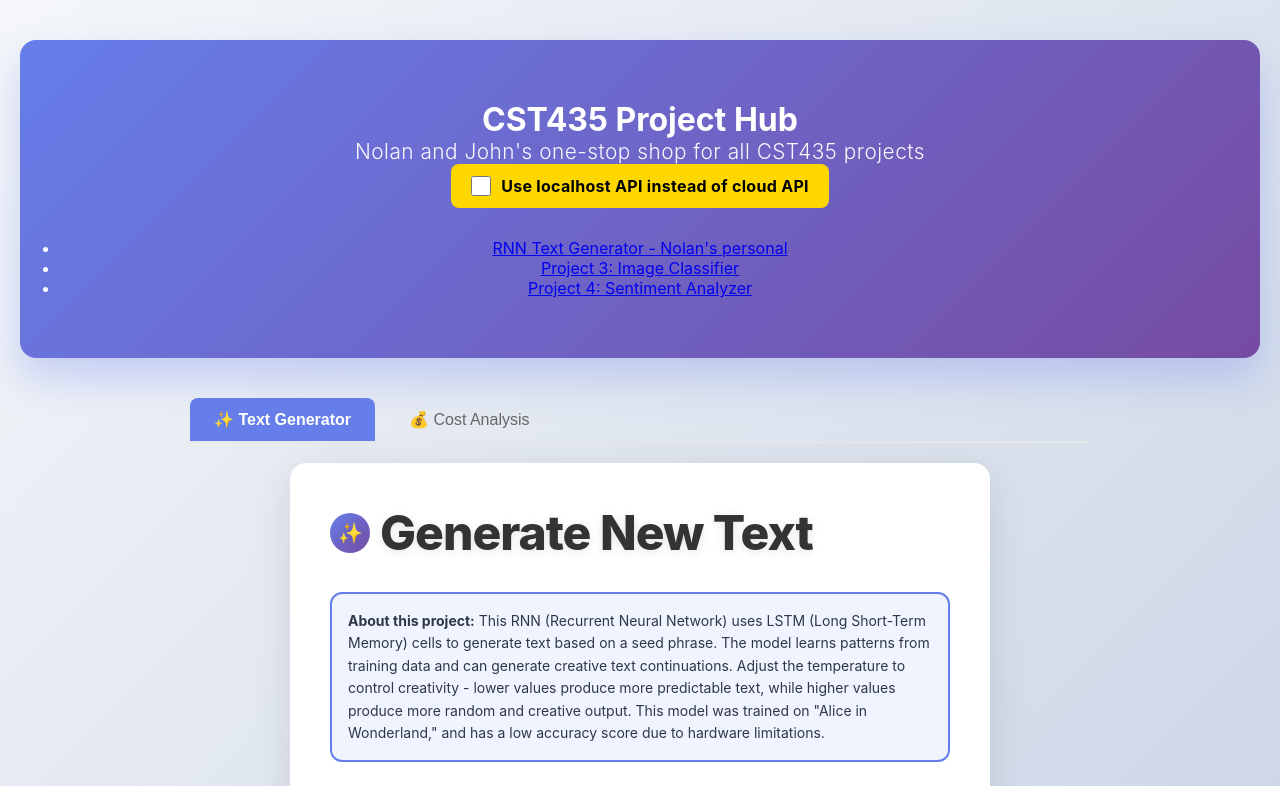
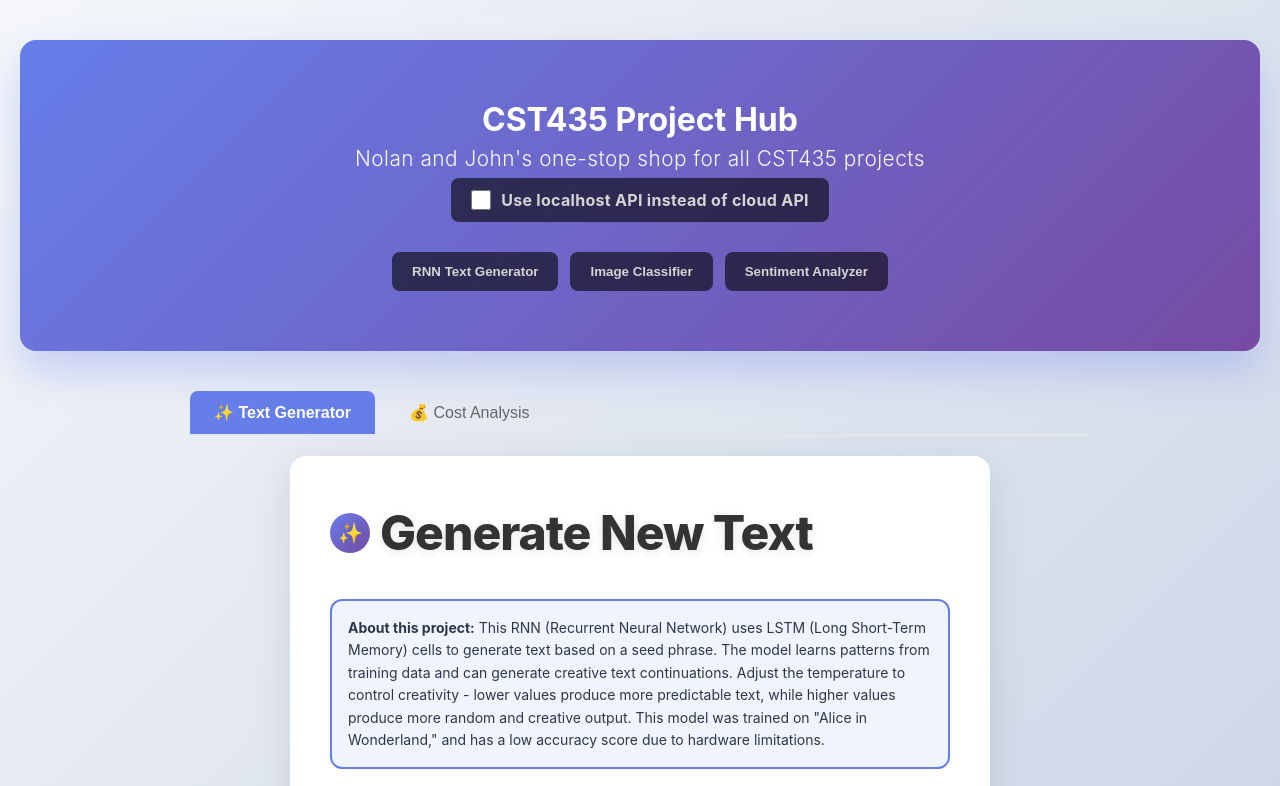
Before and after one commit to nolanrd04/CST-435-Project-Hub, a React (Create React App) app in the folder frontend/: page / in a window 1280 px wide. Shown: the top 786 px of the page. Built offline with nearby package versions, Linux system fonts and the light colour scheme.

Commit message:
attempting to run hub with new UI and conversion to pytorch 1.0

```diff
--- a/frontend/src/App.css
+++ b/frontend/src/App.css
@@ -35,6 +35,7 @@
   font-weight: 800;
   letter-spacing: -1px;
   text-shadow: 0 2px 10px rgba(0, 0, 0, 0.1);
+  padding: 7px 0;
 }
 
 .subtitle {
@@ -43,6 +44,7 @@
   font-weight: 300;
   opacity: 0.95;
   letter-spacing: 0.5px;
+  padding: 7px 0;
 }
 
 /* Form Container */
@@ -57,6 +59,8 @@
   margin: 0 auto 30px;
   animation: fadeIn 0.6s ease-out 0.2s backwards;
 }
+
+
 
 @keyframes fadeIn {
   from {
@@ -138,6 +142,15 @@ label .required {
   align-items: center;
   gap: 8px;
 }
+  .button-link-to-projects{
+    background-color: #00000095;
+    color: #d4d4d4ff;
+    padding: 12px 20px;
+    border-radius: 8px;
+    font-weight: bold;
+    border: none;
+    cursor: pointer;
+  }
 
 .button:hover:not(:disabled) {
   transform: translateY(-2px);
--- a/frontend/src/App.tsx
+++ b/frontend/src/App.tsx
@@ -1,93 +1,101 @@
 import React, { useState, useEffect } from 'react';
-import TextGenerator from './components/TextGenerator';
-import ImageClassifier from './components/ImageClassifier';
-import SentimentAnalyzer from './projects/Project4/SentimentAnalyzer';
-
-type ProjectType = 'rnn' | 'cnn' | 'sentiment';
+import { BrowserRouter as Router, Route, Routes, Link } from 'react-router-dom';
+import TextGenerator from './projects/projectRNN/TextGenerator.tsx';
+import ImageClassifier from './projects/Project3/ImageClassifier.tsx';
+import SentimentAnalyzer from './projects/Project4/SentimentAnalyzer.tsx';
+import './App.css';
 
 function App() {
-  const [activeProject, setActiveProject] = useState<ProjectType>('rnn');
   const [useLocalAPI, setUseLocalAPI] = useState(() => {
-    // Load preference from localStorage
     const saved = localStorage.getItem('useLocalAPI');
     return saved ? JSON.parse(saved) : false;
   });
 
-  // Save preference to localStorage whenever it changes
   useEffect(() => {
     localStorage.setItem('useLocalAPI', JSON.stringify(useLocalAPI));
-    // Also update the global API config
-    window.localStorage.setItem('API_MODE', useLocalAPI ? 'local' : 'deployed');
+    localStorage.setItem('API_MODE', useLocalAPI ? 'local' : 'deployed');
   }, [useLocalAPI]);
 
-  const projects = [
-    { id: 'rnn', name: 'RNN Text Generator', icon: '✨', description: 'Generate text with LSTM' },
-    { id: 'cnn', name: 'Image Classifier', icon: '🖼️', description: 'Classify vehicle images' },
-    { id: 'sentiment', name: 'Sentiment Analyzer', icon: '💬', description: 'Analyze hotel reviews' },
-  ];
-
   return (
-    <div className="min-h-screen bg-gradient-to-br from-indigo-500 to-purple-600">
-      <div className="container mx-auto py-8">
-        {/* Header */}
-        <header className="text-center mb-10">
-          <h1 className="text-5xl font-bold text-white mb-2">
-            AI Hub
-          </h1>
-          <p className="text-xl text-indigo-100">
-            Explore Neural Networks & Machine Learning
-          </p>
+    <Router>
+      <div className="App">
+        <header className="App-header">
+          <h1>CST435 Project Hub</h1>
+          <p className="subtitle">Nolan and John's one-stop shop for all CST435 projects</p>
 
           {/* API Mode Toggle */}
-          <div className="mt-6 flex justify-center">
-            <label className="flex items-center gap-3 bg-yellow-300 text-gray-900 px-6 py-3 rounded-lg font-bold cursor-pointer hover:bg-yellow-200 transition-all">
+          <div style={{ marginBottom: '20px' }}>
+            <label style={{
+              display: 'inline-flex',
+              alignItems: 'center',
+              gap: '10px',
+              backgroundColor: '#00000095',
+              color: '#d4d4d4ff',
+              padding: '12px 20px',
+              borderRadius: '8px',
+              fontWeight: 'bold',
+              cursor: 'pointer',
+              fontSize: '16px'
+            }}>
               <input
                 type="checkbox"
                 checked={useLocalAPI}
                 onChange={(e) => setUseLocalAPI(e.target.checked)}
-                className="w-5 h-5 cursor-pointer"
+                style={{ width: '20px', height: '20px', cursor: 'pointer' }}
               />
               <span>
                 Use localhost API instead of cloud API
               </span>
             </label>
           </div>
+
+          <nav>
+            <ul style={{
+              display: 'flex',
+              gap: '12px',
+              listStyle: 'none',
+              padding: 0,
+              margin: 0,
+              justifyContent: 'center',
+              flexWrap: 'wrap'
+            }}>
+              <li>
+                <button
+                  onClick={() => window.location.href = "/"}
+                  className="button-link-to-projects"
+                >
+                  RNN Text Generator
+                </button>
+              </li>
+              <li>
+                <button
+                  onClick={() => window.location.href = "/image-classifier"}
+                  className="button-link-to-projects"
+                >
+                  Image Classifier
+                </button>
+              </li>
+              <li>
+                <button
+                  onClick={() => window.location.href = "/sentiment-analyzer"}
+                  className="button-link-to-projects"
+                >
+                  Sentiment Analyzer
+                </button>
+              </li>
+            </ul>
+          </nav>
         </header>
-
-        {/* Project Navigation */}
-        <div className="mb-10">
-          <div className="flex flex-wrap justify-center gap-4">
-            {projects.map((project) => (
-              <button
-                key={project.id}
-                onClick={() => setActiveProject(project.id as ProjectType)}
-                className={`px-6 py-4 rounded-xl font-semibold transition-all transform hover:scale-105 active:scale-95 ${
-                  activeProject === project.id
-                    ? 'bg-white text-indigo-600 shadow-lg'
-                    : 'bg-white bg-opacity-20 text-white hover:bg-opacity-30 backdrop-blur'
-                }`}
-              >
-                <div className="text-2xl mb-1">{project.icon}</div>
-                <div className="font-bold text-sm">{project.name}</div>
-                <div className="text-xs opacity-80">{project.description}</div>
-              </button>
-            ))}
-          </div>
-        </div>
-
-        {/* Project Content */}
-        <div className="mb-12">
-          {activeProject === 'rnn' && <TextGenerator />}
-          {activeProject === 'cnn' && <ImageClassifier />}
-          {activeProject === 'sentiment' && <SentimentAnalyzer />}
-        </div>
-
-        {/* Footer */}
-        <footer className="text-center mt-12 text-white">
-          <p>CST-435 / AIT-204: AI & Machine Learning Projects</p>
-        </footer>
+        <main>
+          <Routes>
+            <Route path="/" element={<TextGenerator />} />
+            <Route path="/text-generator" element={<TextGenerator />} />
+            <Route path="/image-classifier" element={<ImageClassifier />} />
+            <Route path="/sentiment-analyzer" element={<SentimentAnalyzer />} />
+          </Routes>
+        </main>
       </div>
-    </div>
+    </Router>
   );
 }
 
--- a/frontend/src/index.js
+++ b/frontend/src/index.js
@@ -1,7 +1,7 @@
 import React from 'react';
 import ReactDOM from 'react-dom/client';
 import './index.css';
-import App from './App';
+import App from './App.tsx';
 import reportWebVitals from './reportWebVitals';
 
 const root = ReactDOM.createRoot(document.getElementById('root'));
--- a/frontend/src/projects/projectRNN/CostAnalysis.tsx
+++ b/frontend/src/projects/projectRNN/CostAnalysis.tsx
@@ -4,10 +4,25 @@ interface CostReport {
   pricing_config: Record<string, any>;
 }
 
+interface GenerateTextResponse {
+  generated_text: string;
+  seed_text: string;
+  num_words: number;
+  temperature: number;
+  query_cost: number;
+}
+
 function CostAnalysis() {
   const [costReport, setCostReport] = useState<CostReport | null>(null);
   const [loading, setLoading] = useState(true);
   const [error, setError] = useState('');
+
+  const [seedText, setSeedText] = useState('');
+  const [numWords, setNumWords] = useState(50);
+  const [temperature, setTemperature] = useState(1.0);
+  const [response, setResponse] = useState<GenerateTextResponse | null>(null);
+  const [textLoading, setTextLoading] = useState(false);
+  const [textError, setTextError] = useState('');
 
   const apiMode = typeof window !== 'undefined' ? localStorage.getItem('API_MODE') : null;
   const API_BASE_URL = apiMode === 'local' ? 'http://localhost:8000' : 'https://cst-435-project-hub.onrender.com';
@@ -28,6 +43,27 @@ function CostAnalysis() {
       setError(err instanceof Error ? err.message : 'An error occurred');
     } finally {
       setLoading(false);
+    }
+  };
+
+  const handleGenerateText = async () => {
+    setTextLoading(true);
+    setTextError('');
+    try {
+      const response = await fetch(`${API_BASE_URL}/generate-text`, {
+        method: 'POST',
+        headers: { 'Content-Type': 'application/json' },
+        body: JSON.stringify({ seed_text: seedText, num_words: numWords, temperature }),
+      });
+
+      if (!response.ok) throw new Error('Failed to generate text');
+
+      const data: GenerateTextResponse = await response.json();
+      setResponse(data);
+    } catch (err) {
+      setTextError(err instanceof Error ? err.message : 'An error occurred');
+    } finally {
+      setTextLoading(false);
     }
   };
 
@@ -168,7 +204,7 @@ function CostAnalysis() {
 
         <h3 style={{ margin: '0 0 25px 0', color: '#0ee953ff' }}>Local Model Training Cost</h3>
 
-        <div style={{ display: 'grid', gridTemplateColumns: 'repeat(auto-fit, minmax(280px, 1fr))', gap: '20px' }}>
+        <div style={{ display: 'grid', gridTemplateColumns: 'repeat(auto-fit, minmax(500px, 1fr))', gap: '20px' }}>
           <div style={{
             backgroundColor: 'white',
             padding: '20px',
@@ -176,10 +212,10 @@ function CostAnalysis() {
             border: '1px solid #e0e7ff'
           }}>
             <p style={{ margin: '0 0 10px 0', color: '#666', fontSize: '0.9em', fontWeight: '600' }}>
-              Cost per CPU per month
+              Training Cost In USD Per Hour
             </p>
             <p style={{ margin: 0, fontSize: '1.8em', fontWeight: 'bold', color: '#0dbe2dff' }}>
-              ${costReport.pricing_config.cost_per_cpu_per_month?.toFixed(4) || '0.2969'}
+              ${costReport.pricing_config.local_training_cost?.toFixed(4) || '0'}
             </p>
           </div>
 
@@ -190,62 +226,85 @@ function CostAnalysis() {
             border: '1px solid #e0e7ff'
           }}>
             <p style={{ margin: '0 0 10px 0', color: '#666', fontSize: '0.9em', fontWeight: '600' }}>
-              Cost per GB RAM per month
+              Training Cost Calculation:
             </p>
             <p style={{ margin: 0, fontSize: '1.8em', fontWeight: 'bold', color: '#0dbe2dff' }}>
-              ${costReport.pricing_config.cost_per_gb_ram_per_month?.toFixed(4) || '0.0371'}
-            </p>
-          </div>
-
-          <div style={{
-            backgroundColor: 'white',
-            padding: '20px',
-            borderRadius: '8px',
-            border: '1px solid #e0e7ff'
-          }}>
-            <p style={{ margin: '0 0 10px 0', color: '#666', fontSize: '0.9em', fontWeight: '600' }}>
-              Overage Bandwidth Cost
-            </p>
-            <p style={{ margin: 0, fontSize: '1.8em', fontWeight: 'bold', color: '#0dbe2dff' }}>
-              ${costReport.pricing_config.overage_bandwidth_cost_per_gb?.toFixed(2) || '0.10'}/GB
-            </p>
-          </div>
-
-          <div style={{
-            backgroundColor: 'white',
-            padding: '20px',
-            borderRadius: '8px',
-            border: '1px solid #e0e7ff'
-          }}>
-            <p style={{ margin: '0 0 10px 0', color: '#666', fontSize: '0.9em', fontWeight: '600' }}>
-              Overage Build Minutes Cost
-            </p>
-            <p style={{ margin: 0, fontSize: '1.8em', fontWeight: 'bold', color: '#0dbe2dff' }}>
-              ${costReport.pricing_config.overage_build_minutes_cost?.toFixed(2) || '0.01'}/min
-            </p>
-          </div>
-
-          <div style={{
-            backgroundColor: 'white',
-            padding: '20px',
-            borderRadius: '8px',
-            border: '1px solid #e0e7ff'
-          }}>
-            <p style={{ margin: '0 0 10px 0', color: '#666', fontSize: '0.9em', fontWeight: '600' }}>
-              Additional Storage Cost
-            </p>
-            <p style={{ margin: 0, fontSize: '1.8em', fontWeight: 'bold', color: '#0dbe2dff' }}>
-              ${costReport.pricing_config.additional_storage_cost_per_gb?.toFixed(2) || '0.10'}/GB/mo
+              Cost = (compute cost/hour * training hours) + (storage cost * (model file size MB / 1024))
             </p>
           </div>
         </div>
 
         <p style={{ margin: '20px 0 0 0', color: '#666', fontSize: '0.9em' }}>
           To update these values, run:<br/>
-          <code style={{ backgroundColor: '#e0e7ff', padding: '4px 8px', borderRadius: '4px', fontFamily: 'monospace' }}>
+          <code style={{ backgroundColor: '#e0ffeaff', padding: '4px 8px', borderRadius: '4px', fontFamily: 'monospace' }}>
             python backend/app/routers/projectRNN/configure_pricing.py
           </code>
         </p>
+      </div>
+
+      {/* Text Generation Cost Display */}
+      <div style={{
+        backgroundColor: '#fff5f0',
+        border: '2px solid #ff7b29',
+        borderRadius: '12px',
+        padding: '30px',
+        marginBottom: '30px'
+      }}>
+        <h3 style={{ margin: '0 0 25px 0', color: '#ff7b29' }}>Text Generation Cost Analysis</h3>
+
+        <div style={{ marginBottom: '20px' }}>
+          <label>
+            Seed Text:
+            <input
+              type="text"
+              value={seedText}
+              onChange={(e) => setSeedText(e.target.value)}
+              style={{ marginLeft: '10px', padding: '5px', width: '300px' }}
+            />
+          </label>
+        </div>
+
+        <div style={{ marginBottom: '20px' }}>
+          <label>
+            Number of Words:
+            <input
+              type="number"
+              value={numWords}
+              onChange={(e) => setNumWords(Number(e.target.value))}
+              style={{ marginLeft: '10px', padding: '5px', width: '100px' }}
+            />
+          </label>
+        </div>
+
+        <div style={{ marginBottom: '20px' }}>
+          <label>
+            Temperature:
+            <input
+              type="number"
+              value={temperature}
+              onChange={(e) => setTemperature(Number(e.target.value))}
+              style={{ marginLeft: '10px', padding: '5px', width: '100px' }}
+            />
+          </label>
+        </div>
+
+        <button onClick={handleGenerateText} style={{ padding: '10px 20px', backgroundColor: '#ff7b29', color: 'white', border: 'none', borderRadius: '5px' }}>
+          Generate Text
+        </button>
+
+        {textLoading && <p>Loading...</p>}
+
+        {textError && <p style={{ color: 'red' }}>{textError}</p>}
+
+        {response && (
+          <div style={{ marginTop: '20px', padding: '20px', border: '1px solid #ccc', borderRadius: '5px' }}>
+            <h3>Generated Text</h3>
+            <p>{response.generated_text}</p>
+
+            <h3>Query Cost</h3>
+            <p>${response.query_cost.toFixed(4)}</p>
+          </div>
+        )}
       </div>
 
     </div>
```
Also changed, not shown: 12 other files (tests, documents, lock files or other folders).
